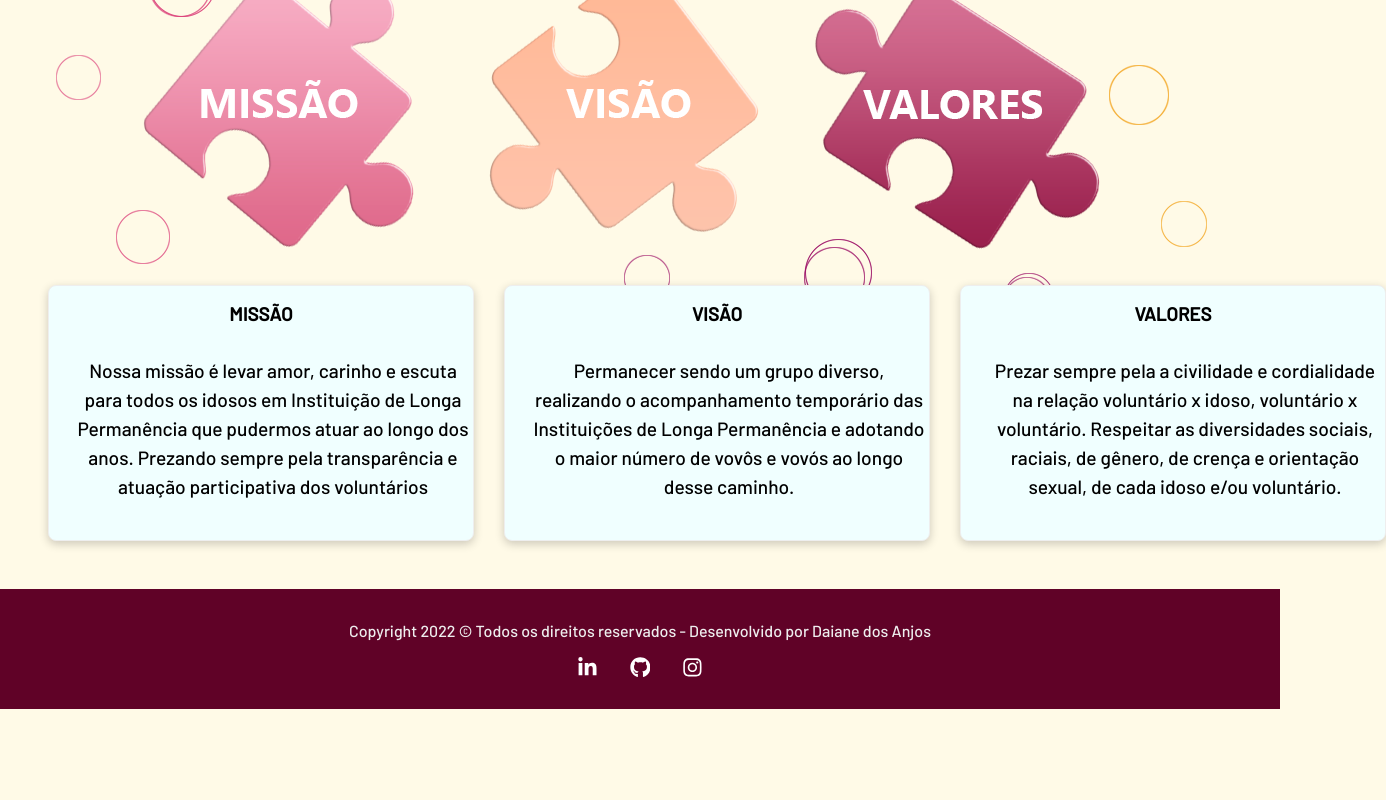
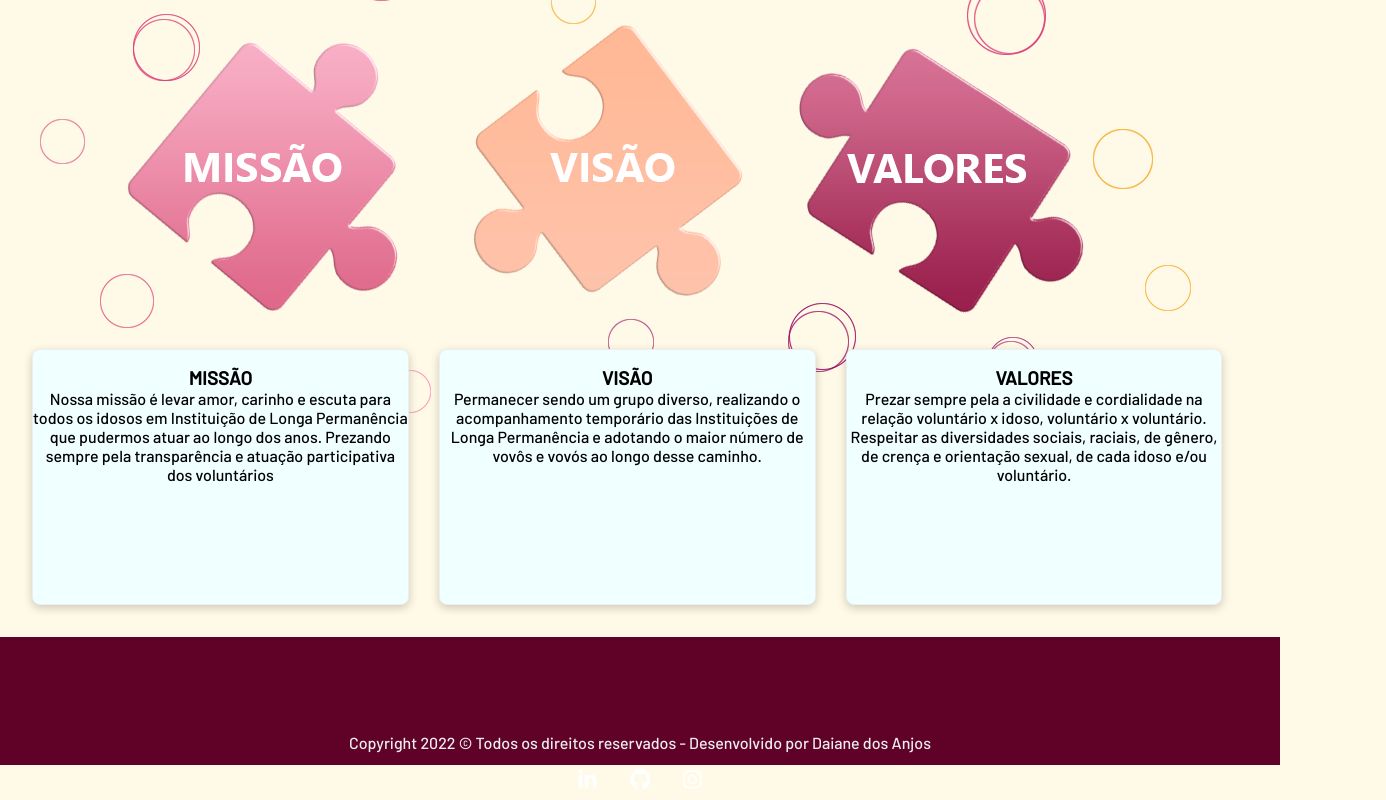
Before and after one commit to daianedosanjos/netos-por-escolha, a React (Vite) app: page / in a window 1280 px wide. Shown: the part 605-1405 px from the top of the page, 1386 px wide, since content can reach past the window. Before the commit the page ends 1314 px from the top, so only its background shows below. Built offline with nearby package versions, Linux system fonts and the light colour scheme; no server answers.

Commit message:
atualização

```diff
--- a/index.html
+++ b/index.html
@@ -1,11 +1,12 @@
 <!DOCTYPE html>
-<html lang="en">
+<html lang="pt-BR">
   <head>
     <meta charset="UTF-8" />
-    <link rel="icon" type="image/svg+xml" href="/vite.svg" />
     <meta name="viewport" content="width=device-width, initial-scale=1.0" />
+    <link rel="shortcut icon" href="/public/favicon.ico" type="image/x-icon"/>
     <link rel="preconnect" href="https://fonts.googleapis.com">
-    <link rel="preconnect" href="https://fonts.gstatic.com" crossorigin><link href="https://fonts.googleapis.com/css2?family=Barlow:ital,wght@0,200;0,500;1,300&display=swap" rel="stylesheet">
+    <link rel="preconnect" href="https://fonts.gstatic.com" crossorigin>
+    <link href="https://fonts.googleapis.com/css2?family=Barlow:ital,wght@0,200;0,500;1,300&display=swap" rel="stylesheet">
     <title>Netos por Escolha</title>
   </head>
   <body>
--- a/src/Router.jsx
+++ b/src/Router.jsx
@@ -19,6 +19,7 @@
         <Route path="/contato" element={<Contato />} />
         <Route path="/cadastro" element={<Cadastro />} />
         <Route path="/doacoes" element={<Doacoes />} />
+        <Route path="*" element={<Carrossel />} />
       </Routes>
       <Footer />
     </BrowserRouter>
--- a/src/components/styles/Carrossel.js
+++ b/src/components/styles/Carrossel.js
@@ -3,7 +3,7 @@
 export const Home = styled.section`
   display: flex;
   flex-wrap: wrap;
-  padding: 1rem;
+  padding-top: 5rem;
   gap: 3rem;
   width: 100%;
 
--- a/src/components/styles/Footer.js
+++ b/src/components/styles/Footer.js
@@ -5,6 +5,7 @@
   background-color: #600227;
   height: 120px;
   width: 100%;
+  padding: 5%
 `;
 export const FooterSocial = styled.div`
   border-radius: 5px;
--- a/src/components/styles/PrincipiosCards.js
+++ b/src/components/styles/PrincipiosCards.js
@@ -19,6 +19,7 @@
   height: 16rem;
   margin-top: -6rem;
   font-weight: 400;
+  width: 100%
 
 
     p {
```
